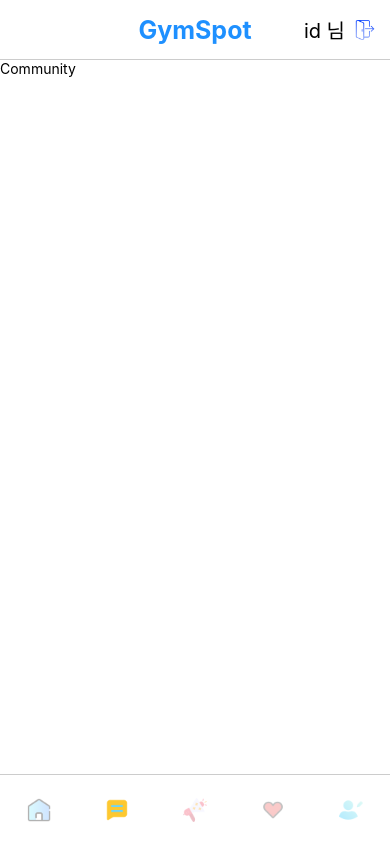
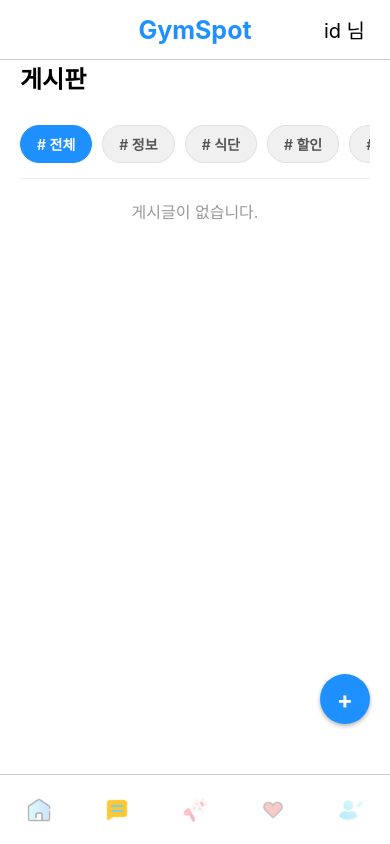
Before and after one commit to Anjunhiw/-Health, a React Native app in the folder Front/: screen /Community in a window 390 px wide. Built offline with nearby package versions, Linux system fonts and the light colour scheme.

Commit message:
11.04 프론트
마이페이지&커뮤니티 진행중

```diff
--- a/Front/App.js
+++ b/Front/App.js
@@ -7,6 +7,7 @@ import Id from "./User/Find/Id";
 import Pw from "./User/Find/Pw";
 import Home from "./Main/Home/Home";
 import Community from "./Main/Community/Community";
+import Write from "./Main/Community/Write";
 import Event from "./Main/Event/Event";
 import Wishlist from "./Main/Wishlist/Wishlist";
 import My from "./Main/Mypage/Mypage";
@@ -24,6 +25,7 @@ export default function App() {
         <Stack.Screen name="Pw" component={Pw} options={{headerShown: false, animation: 'simple_push'}}/>
         <Stack.Screen name="Home" component={Home} options={{headerShown: false, animation: 'simple_push'}}/>
         <Stack.Screen name="Community" component={Community} options={{headerShown: false, animation: 'simple_push'}}/>
+        <Stack.Screen name="Write" component={Write} options={{headerShown: false, animation: 'simple_push'}}/>
         <Stack.Screen name="Event" component={Event} options={{headerShown: false, animation: 'simple_push'}}/>
         <Stack.Screen name="Wishlist" component={Wishlist} options={{headerShown: false, animation: 'simple_push'}}/>
         <Stack.Screen name="My" component={My} options={{headerShown: false, animation: 'simple_push'}}/>
--- a/Front/Main/Community/Community.js
+++ b/Front/Main/Community/Community.js
@@ -1,15 +1,130 @@
-import { Text, View } from "react-native";
+import { useState } from "react";
+import { Text, View, TouchableOpacity, StyleSheet, ScrollView } from "react-native";
+import { useNavigation } from "@react-navigation/native";
 import Header from "../../Menu/Header";
 import Tab from "../../Menu/Bottom_Tab";
 
 export default function Community() {
+
+    const [selectedTag, setSelectedTag] = useState('전체');
+    const navigation = useNavigation();
+    const tags = ['전체', '정보', '식단', '할인', '운동인증', '후기'];
+
     return(
-        <View style={{ flex: 1 }}>
+        <View style={styles.container}>
             <Header />
-            <View style={{ flex: 1 }}>
-            <Text>Community</Text>
-            </View>
+
+            <ScrollView style={styles.content}>
+                <View style={styles.headerRow}>
+                    <Text style={styles.title}>게시판</Text>
+                </View>
+                <ScrollView horizontal showsHorizontalScrollIndicator={false} style={styles.tagContainer}>
+                    {tags.map(tag => (
+                        <TouchableOpacity
+                            key={tag}
+                            style={[styles.tagButton, selectedTag === tag && styles.activeTagButton]}
+                            onPress={() => setSelectedTag(tag)}
+                        >
+                            <Text style={[styles.tagText, selectedTag === tag && styles.activeTagText]}># {tag}</Text>
+                        </TouchableOpacity>
+                    ))}
+                </ScrollView>
+
+                <View style={styles.divider} />
+
+                <View style={styles.listContainer}>
+                    {/* 게시글 목록이 여기에 표시됩니다. */}
+                    <Text style={styles.placeholderText}>게시글이 없습니다.</Text>
+                </View>
+
+            </ScrollView>
+            <TouchableOpacity style={styles.addButton} onPress={() => navigation.navigate("Write")}>
+                <Text style={styles.addButtonText}>+</Text>
+            </TouchableOpacity>
             <Tab />
         </View>
     )
 }
+
+const styles = StyleSheet.create({
+    container: {
+        flex: 1,
+        backgroundColor: '#fff',
+    },
+    content: {
+        flex: 1,
+        padding: 20,
+    },
+    headerRow: {
+        flexDirection: 'row',
+        justifyContent: 'space-between',
+        alignItems: 'center',
+        marginBottom: 20,
+    },
+    title: {
+        fontSize: 24,
+        fontWeight: '700',
+        marginTop: -30,
+        paddingVertical: 10,
+    },
+    tagContainer: {
+        flexGrow: 0,
+        marginBottom: 15,
+    },
+    tagButton: {
+        paddingVertical: 8,
+        paddingHorizontal: 16,
+        borderRadius: 20,
+        backgroundColor: '#f0f0f0',
+        marginRight: 10,
+        borderWidth: 1,
+        borderColor: '#e0e0e0',
+    },
+    activeTagButton: {
+        backgroundColor: '#1E90FF',
+        borderColor: '#1E90FF',
+    },
+    tagText: {
+        fontSize: 14,
+        fontWeight: '600',
+        color: '#555',
+    },
+    activeTagText: {
+        color: '#fff',
+    },
+    divider: {
+        height: 1,
+        backgroundColor: '#eee',
+        marginBottom: 20,
+    },
+    addButton: {
+        backgroundColor: '#1E90FF',
+        position: 'absolute',
+        right: 20,
+        bottom: 120, // Tab Bar 위에 위치하도록 조정
+        width: 50,
+        height: 50,
+        borderRadius: 25,
+        justifyContent: 'center',
+        alignItems: 'center',
+        elevation: 8, // Android 그림자
+        shadowColor: '#000', // iOS 그림자
+        shadowOffset: { width: 0, height: 2 },
+        shadowOpacity: 0.3,
+        shadowRadius: 4,
+    },
+    addButtonText: {
+        color: '#fff',
+        fontSize: 24,
+        fontWeight: 'bold',
+    },
+    listContainer: {
+        flex: 1,
+        justifyContent: 'center',
+        alignItems: 'center',
+    },
+    placeholderText: {
+        fontSize: 16,
+        color: '#999',
+    },
+});
--- /dev/null
+++ b/Front/Main/Community/Write.js
@@ -0,0 +1,79 @@
+import { Text, View, TextInput, TouchableOpacity, StyleSheet } from "react-native";
+import { useNavigation } from "@react-navigation/native";
+import Header from "../../Menu/Header";
+import Tab from "../../Menu/Bottom_Tab";
+
+export default function Write() {
+
+    const navigation = useNavigation();
+
+    return(
+        <View style={styles.container}>
+            <Header />
+
+            <View style={styles.content}>
+                <Text style={styles.title}>게시글 작성</Text>
+
+                <TextInput
+                    style={styles.input}
+                    placeholder="제목"
+                    placeholderTextColor="#999"
+                />
+                <TextInput
+                    style={[styles.input, styles.textarea]}
+                    placeholder="내용"
+                    placeholderTextColor="#999"
+                    multiline               // 여러 줄 입력 가능
+                    textAlignVertical="top" // 텍스트를 위쪽부터 시작
+                />
+
+                <TouchableOpacity style={styles.button} onPress={() => navigation.goBack()}>
+                    <Text style={styles.buttonText}>등록</Text>
+                </TouchableOpacity>
+            </View>
+
+            <Tab />
+        </View>
+    )
+}
+
+const styles = StyleSheet.create({
+    container: {
+        flex: 1,
+        backgroundColor: '#fff',
+    },
+    content: {
+        flex: 1,
+        padding: 20,
+    },
+    title: {
+        fontSize: 24,
+        fontWeight: '700',
+        marginBottom: 20,
+    },
+    input: {
+        borderWidth: 1,
+        borderColor: '#ccc',
+        borderRadius: 8,
+        paddingHorizontal: 15,
+        paddingVertical: 10,
+        fontSize: 16,
+        marginBottom: 15,
+        backgroundColor: '#f9f9f9',
+    },
+    textarea: {
+        height: 150,
+    },
+    button: {
+        backgroundColor: '#1E90FF',
+        paddingVertical: 15,
+        borderRadius: 8,
+        alignItems: 'center',
+        marginTop: 10,
+    },
+    buttonText: {
+        color: '#fff',
+        fontSize: 18,
+        fontWeight: '600',
+    },
+});
--- a/Front/Main/Mypage/Mypage.js
+++ b/Front/Main/Mypage/Mypage.js
@@ -1,20 +1,59 @@
-import { Text, Image, TouchableOpacity, View, StyleSheet, ScrollView } from "react-native";
+import { useState } from "react";
+import { Text, Image, TouchableOpacity, View, StyleSheet, ScrollView, TextInput } from "react-native";
 import Header from "../../Menu/Header";
 import Tab from "../../Menu/Bottom_Tab";
+import { useNavigation } from "@react-navigation/native";
 
 export default function My() {
+
+    const [userInfo, setUserInfo] = useState([
+        { label: '이름', key: 'name',  value: '홍길동' },
+        { label: '성별', key: 'gender', value: '남' },
+        { label: '생년월일', key: 'birthdate', value: '1990-01-01' },
+        { label: '연락처',  key: 'contact', value: '010-1234-5678' },
+        { label: '이메일', key: 'email', value: 'ddong@gmail.com' },
+        { label: '주소', key: 'address', value: '경기도 화성시 병점' },
+    ]);
+    const [editingField, setEditingField] = useState(false);
+    const [tempInfo, setTempInfo] = useState(userInfo.map(item => ({ ...item })));
+
+    const navigation = useNavigation();
+
+    function handleSave() {
+        setUserInfo(tempInfo.map(item => ({ ...item })));
+        setEditingField(false);
+    }
+
+    function handleToggleEditSave() {
+        if (editingField) {
+            handleSave();
+        } else {
+            setTempInfo(userInfo.map(item => ({ ...item })));
+            setEditingField(true);
+        }
+    }
+
+    function handleChange(key, text) {
+        const updated = tempInfo.map(item =>
+            item.key === key ? { ...item, value: text } : item
+        );
+        setTempInfo(updated);
+    }
 
     return (
         <View style={styles.container}>
             <Header />
             <ScrollView contentContainerStyle={styles.contentContainer}>
-                {/* 프로필 정보 */}
                 <View style={styles.card}>
                     <View style={styles.cardHeader}>
                         <Text style={styles.cardTitle}>프로필 정보</Text>
-                        <TouchableOpacity>
+
+                        <TouchableOpacity onPress={handleToggleEditSave}>
+                        {editingField ?
+                            <Text style={{color: '#1E90FF', fontWeight: '600'}}>저장</Text> :
                             <Image source={require('../../assets/pencil.png')} style={styles.editIcon} />
-                        </TouchableOpacity>
+                        }
+                    </TouchableOpacity>
                     </View>
 
                     <View style={styles.profileRow}>
@@ -27,30 +66,30 @@ export default function My() {
                     <View style={styles.divider} />
 
                     <View style={styles.infoList}>
-                        <View style={styles.infoRow}>
-                            <Text style={styles.infoLabel}>이름</Text>
-                            <Text style={styles.infoValue}>홍길동</Text>
-                        </View>
-                        <View style={styles.infoRow}>
-                            <Text style={styles.infoLabel}>성별</Text>
-                            <Text style={styles.infoValue}>남</Text>
-                        </View>
-                        <View style={styles.infoRow}>
-                            <Text style={styles.infoLabel}>생년월일</Text>
-                            <Text style={styles.infoValue}>1990-01-01</Text>
-                        </View>
-                        <View style={styles.infoRow}>
-                            <Text style={styles.infoLabel}>연락처</Text>
-                            <Text style={styles.infoValue}>010-1234-5678</Text>
-                        </View>
-                        <View style={styles.infoRow}>
-                            <Text style={styles.infoLabel}>이메일</Text>
-                            <Text style={styles.infoValue}>ddong@gmail.com</Text>
-                        </View>
+                        {userInfo.map((item) => (
+                            <View key={item.label} style={styles.infoRow}>
+                                <Text style={styles.infoLabel}>{item.label}</Text>
+                                {editingField ? (
+                                    ['email', 'address'].includes(item.key) ? (
+                                    <TextInput
+                                    style={styles.input}
+                                    value={tempInfo.find(t => t.key === item.key)?.value || ''}
+                                    onChangeText={(text) => {
+                                        handleChange(item.key, text);
+                                    }}
+                                    />
+                                ) : (
+                                     <Text style={styles.infoValue}>{item.value}</Text>
+                                )
+                                ) : (
+                                    <Text style={styles.infoValue}>{item.value}</Text>
+                                )}
+                            </View>
+                        ))}
                     </View>
+                    <View style={styles.divider} />
                 </View>
 
-                {/* 앱 정보 */}
                 <View style={styles.card}>
                     <Text style={styles.cardTitle}>앱 정보</Text>
                     <View style={styles.infoList}>
@@ -60,8 +99,8 @@ export default function My() {
                     </View>
                 </View>
 
-                {/* 로그아웃 */}
-                <TouchableOpacity style={styles.logoutButton}>
+                <TouchableOpacity style={styles.logoutButton}
+                onPress={() => {navigation.replace("Login")}}>
                     <Text style={styles.logoutText}>로그아웃</Text>
                 </TouchableOpacity>
             </ScrollView>
@@ -143,6 +182,13 @@ const styles = StyleSheet.create({
         justifyContent: 'space-between',
         alignItems: 'center',
     },
+    input: {
+        width: 150,
+        paddingHorizontal: 10,
+        paddingVertical: 3,
+        borderWidth: 1,
+        borderColor: '#ccc',
+    },
     infoLabel: {
         fontSize: 15,
         color: '#555',
@@ -161,14 +207,27 @@ const styles = StyleSheet.create({
         color: '#666',
     },
     logoutButton: {
-        backgroundColor: '#ff4d4f',
         paddingVertical: 12,
+        borderColor: 'red',
+        borderWidth: 1,
         borderRadius: 10,
         alignItems: 'center',
     },
     logoutText: {
         fontSize: 16,
-        color: '#fff',
+        color: 'red',
+        fontWeight: '600',
+    },
+    passwordChangeButton: {
+        paddingVertical: 8,
+        alignItems: 'center',
+        backgroundColor: '#f0f0f0',
+        borderRadius: 8,
+        marginTop: 10,
+    },
+    passwordChangeText: {
+        fontSize: 15,
+        color: '#333',
         fontWeight: '600',
     },
 });
--- a/Front/Menu/Header.js
+++ b/Front/Menu/Header.js
@@ -12,12 +12,6 @@ export default function Header() {
             <Text style={styles.logoText}>GymSpot</Text>
             <View style={styles.userContainer}>
                 <Text style={styles.userText}>id 님</Text>
-                <TouchableOpacity
-                    style={styles.logoutButton}
-                    onPress={() => navigation.replace("Login")}>
-                    <Image source={require('../assets/logout_icon.png')}
-                    style={{ width: 20, height: 20 }}/>
-                </TouchableOpacity>
             </View>
         </View>
         </SafeAreaView>
--- a/Front/User/Login.js
+++ b/Front/User/Login.js
@@ -1,5 +1,5 @@
 import { useState } from "react";
-import { Text, View, Button, TextInput, KeyboardAvoidingView, Platform, StyleSheet, TouchableOpacity, Image } from "react-native";
+import { Text, View, TextInput, KeyboardAvoidingView, Platform, StyleSheet, TouchableOpacity, Image } from "react-native";
 import { useNavigation } from "@react-navigation/native";
 import Checkbox from 'expo-checkbox';
 
```
Also changed, not shown: Front/User/Signup.js (+4 -14 lines), 1 other file (tests, documents, lock files or other folders).
